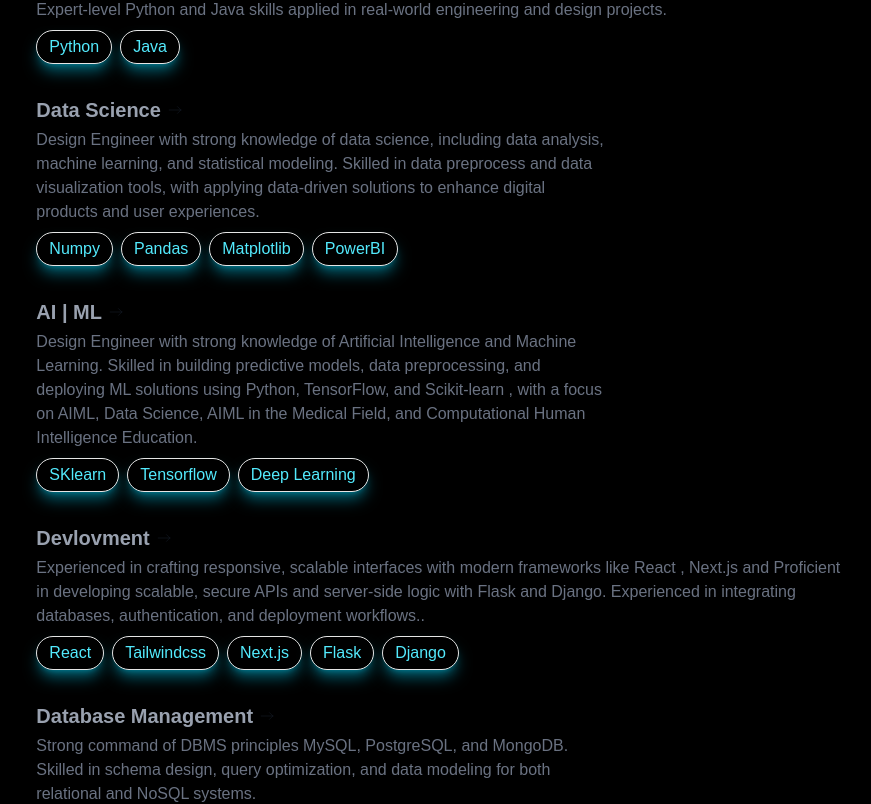
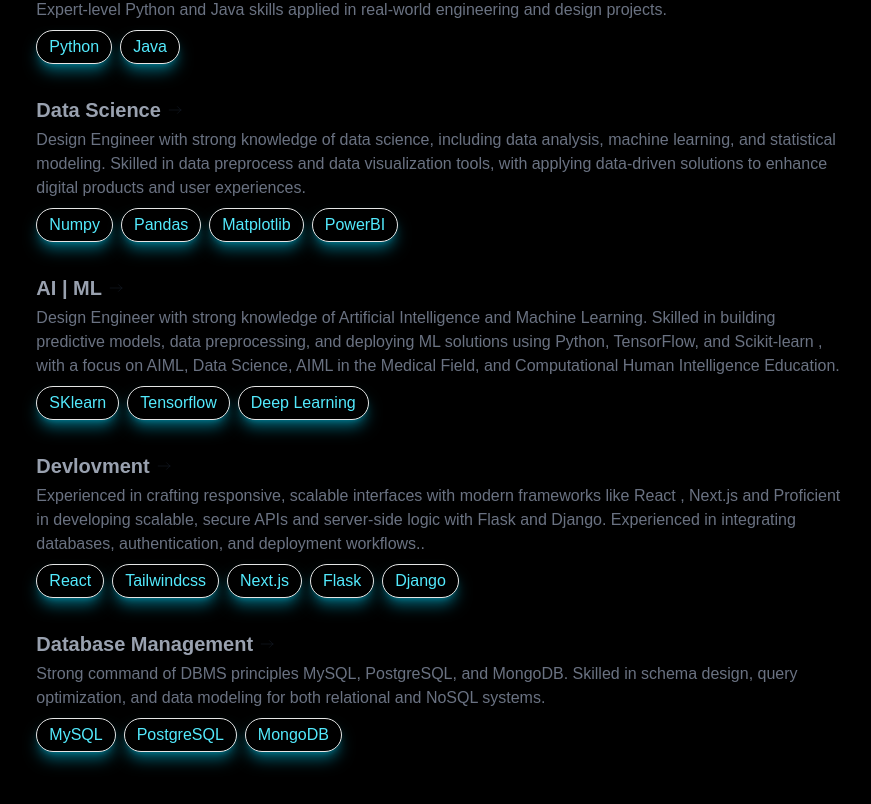
Before and after one commit to suryadipbera1256/protfolio, a Next.js app: page /about in a window 1280 px wide. Shown: the part 960-1764 px from the top of the page, without its empty margins (401-1272 px from the left). Built offline with nearby package versions, Linux system fonts and the light colour scheme.

Commit message:
2nd push

```diff
--- a/app/(users)/about/page.jsx
+++ b/app/(users)/about/page.jsx
@@ -112,7 +112,7 @@
                 <path stroke="currentColor" strokeLinecap="round" strokeLinejoin="round" strokeWidth="0.5" d="M19 12H5m14 0-4 4m4-4-4-4"/>
               </svg>
             </div>
-            <p className=" text-gray-500 pr-60 mb-2 text-base">Design Engineer with strong knowledge of data science, including data analysis, machine learning, and statistical modeling. Skilled in data preprocess and data visualization tools, with applying data-driven solutions to enhance digital products and user experiences.</p>
+            <p className=" text-gray-500 mb-2 text-base">Design Engineer with strong knowledge of data science, including data analysis, machine learning, and statistical modeling. Skilled in data preprocess and data visualization tools, with applying data-driven solutions to enhance digital products and user experiences.</p>
             <ul className="flex flex-wrap gap-2 mb-8">
               <li className="bg-black text-cyan-300 flex flex-wrap gap-1 px-3 py-1 rounded-full border hover:border-white  relative border-neutral-200 dark:border-neutral-800 hover:bg-black hover:text-cyan-300 shadow-lg shadow-cyan-500/50 dark:shadow-lg dark:shadow-cyan-800/40">Numpy</li>
               <li className="bg-black text-cyan-300 flex flex-wrap gap-1 px-3 py-1 rounded-full border hover:border-white  relative border-neutral-200 dark:border-neutral-800 hover:bg-black hover:text-cyan-300 shadow-lg shadow-cyan-500/50 dark:shadow-lg dark:shadow-cyan-800/40">Pandas</li>
@@ -126,7 +126,7 @@
                 <path stroke="currentColor" strokeLinecap="round" strokeLinejoin="round" strokeWidth="0.5" d="M19 12H5m14 0-4 4m4-4-4-4"/>
               </svg>
             </div>
-            <p className=" text-gray-500 pr-60 mb-2 text-base">Design Engineer with strong knowledge of Artificial Intelligence and Machine Learning. Skilled in building predictive models, data preprocessing, and deploying ML solutions using Python, TensorFlow, and Scikit-learn , with a focus on AIML, Data Science, AIML in the Medical Field, and Computational Human Intelligence Education.</p>
+            <p className=" text-gray-500 mb-2 text-base">Design Engineer with strong knowledge of Artificial Intelligence and Machine Learning. Skilled in building predictive models, data preprocessing, and deploying ML solutions using Python, TensorFlow, and Scikit-learn , with a focus on AIML, Data Science, AIML in the Medical Field, and Computational Human Intelligence Education.</p>
             <ul className="flex flex-wrap gap-2 mb-8">
               <li className="bg-black text-cyan-300 flex flex-wrap gap-1 px-3 py-1 rounded-full border hover:border-white  relative border-neutral-200 dark:border-neutral-800 hover:bg-black hover:text-cyan-300 shadow-lg shadow-cyan-500/50 dark:shadow-lg dark:shadow-cyan-800/40">SKlearn</li>
               <li className="bg-black text-cyan-300 flex flex-wrap gap-1 px-3 py-1 rounded-full border hover:border-white  relative border-neutral-200 dark:border-neutral-800 hover:bg-black hover:text-cyan-300 shadow-lg shadow-cyan-500/50 dark:shadow-lg dark:shadow-cyan-800/40">Tensorflow</li>
@@ -154,7 +154,7 @@
                 <path stroke="currentColor" strokeLinecap="round" strokeLinejoin="round" strokeWidth="0.5" d="M19 12H5m14 0-4 4m4-4-4-4"/>
               </svg>
             </div>
-            <p className=" text-gray-500 pr-60 mb-2 text-base">Strong command of DBMS principles MySQL, PostgreSQL, and MongoDB. Skilled in schema design, query optimization, and data modeling for both relational and NoSQL systems.</p>
+            <p className=" text-gray-500 mb-2 text-base">Strong command of DBMS principles MySQL, PostgreSQL, and MongoDB. Skilled in schema design, query optimization, and data modeling for both relational and NoSQL systems.</p>
             <ul className="flex flex-wrap gap-2 mb-8">
               <li className="bg-black text-cyan-300 flex flex-wrap gap-1 px-3 py-1 rounded-full border hover:border-white  relative border-neutral-200 dark:border-neutral-800 hover:bg-black hover:text-cyan-300 shadow-lg shadow-cyan-500/50 dark:shadow-lg dark:shadow-cyan-800/40">MySQL</li>
               <li className="bg-black text-cyan-300 flex flex-wrap gap-1 px-3 py-1 rounded-full border hover:border-white  relative border-neutral-200 dark:border-neutral-800 hover:bg-black hover:text-cyan-300 shadow-lg shadow-cyan-500/50 dark:shadow-lg dark:shadow-cyan-800/40">PostgreSQL</li>
```
